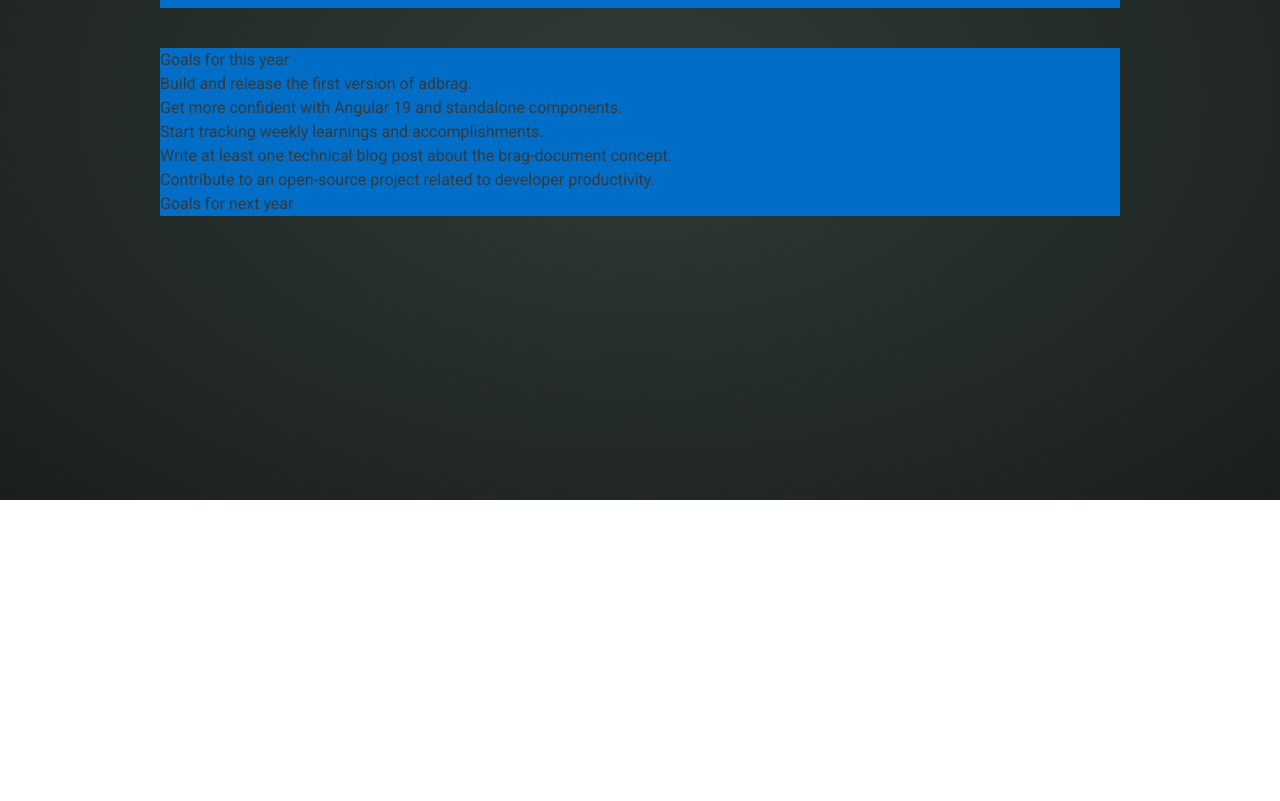
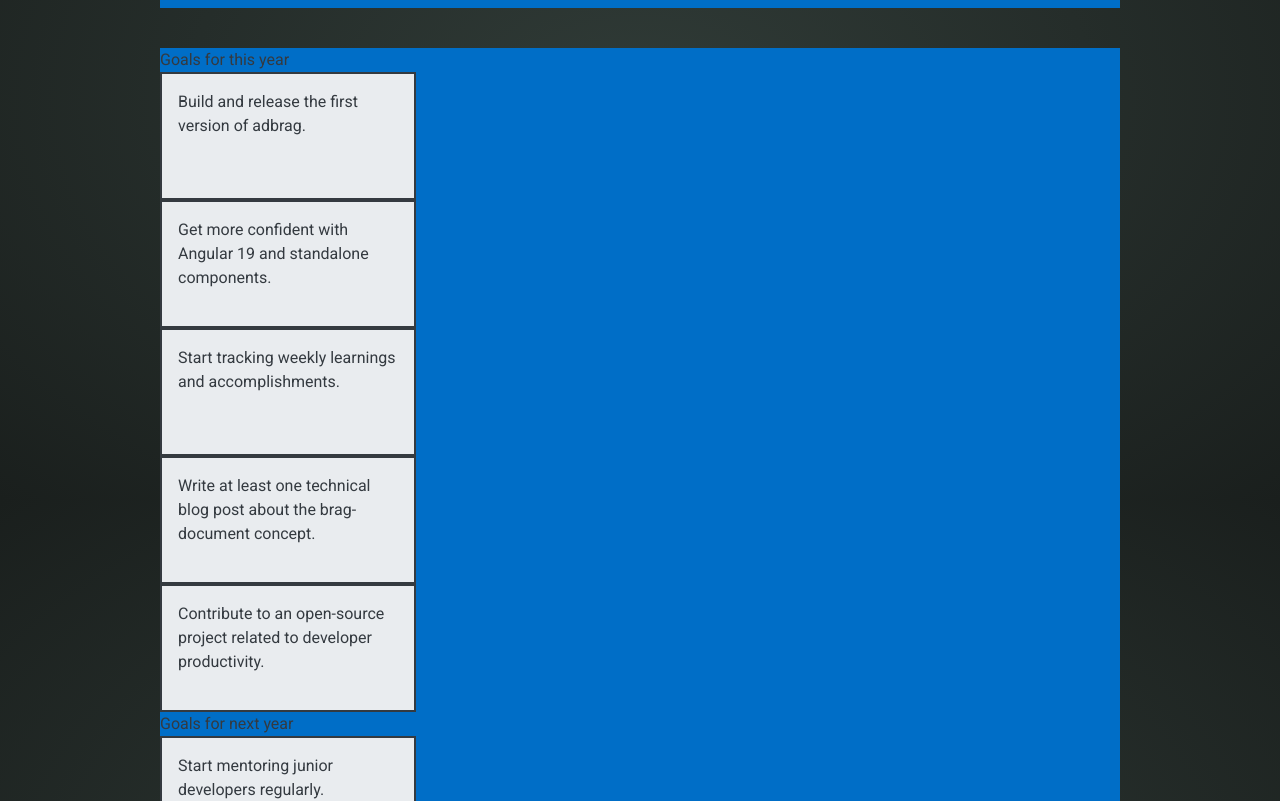
Before and after one commit to stekug/adbrag, an Angular app: page / in a window 1280 px wide. Shown: the part 300-1101 px from the top of the page. Before the commit the page ends 800 px from the top, so only its background shows below. Built offline with nearby package versions, Linux system fonts and the light colour scheme.

Commit message:
add basic styling to goal component

```diff
--- a/src/app/brag-document/goals/goal/goal.component.html
+++ b/src/app/brag-document/goals/goal/goal.component.html
@@ -1,3 +1,3 @@
-<li>
-  <p>{{ goal()?.text }}</p>
+<li class="w-3xs border-2 min-h-32 bg-primary-grey p-4">
+  <p class="text-primary-black">{{ goal()?.text }}</p>
 </li>
--- a/src/app/brag-document/goals/goals.component.html
+++ b/src/app/brag-document/goals/goals.component.html
@@ -1,12 +1,30 @@
 <h2>Goals for this year</h2>
+
+@if (goalsThisYear().length > 0) {
 <ul>
   @for (goal of goalsThisYear(); track goal.id) {
   <app-goal [goal]="goal" />
   }
 </ul>
+
+} @else {
+<p>
+  There are no goals for this year. You can add goals by pressing the add
+  button.
+</p>
+}
+
 <h2>Goals for next year</h2>
+@if (goalsNextYear().length > 0) {
 <ul>
   @for (goal of goalsNextYear(); track goal.id) {
-  <app-goal />
+  <app-goal [goal]="goal" />
   }
 </ul>
+
+} @else {
+<p>
+  There are no goals for next year. You can add goals by pressing the add
+  button.
+</p>
+}
```
